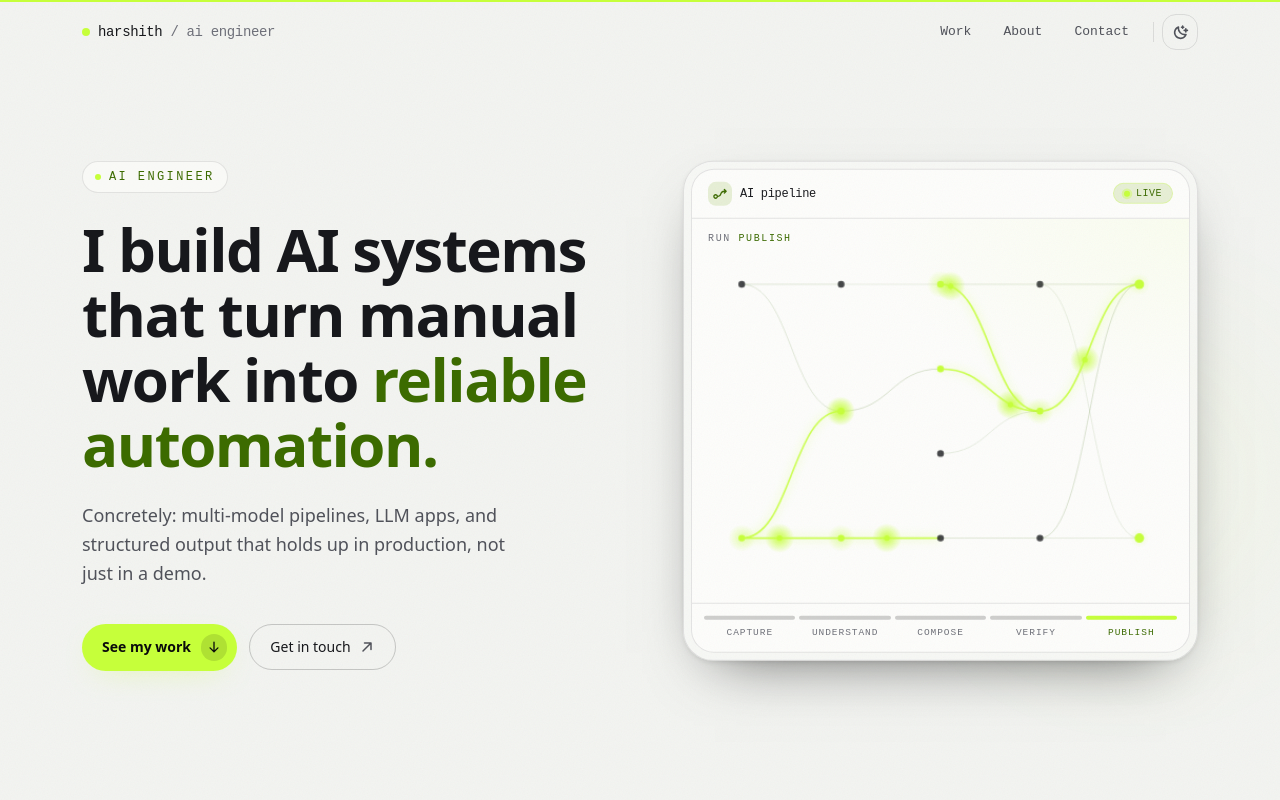
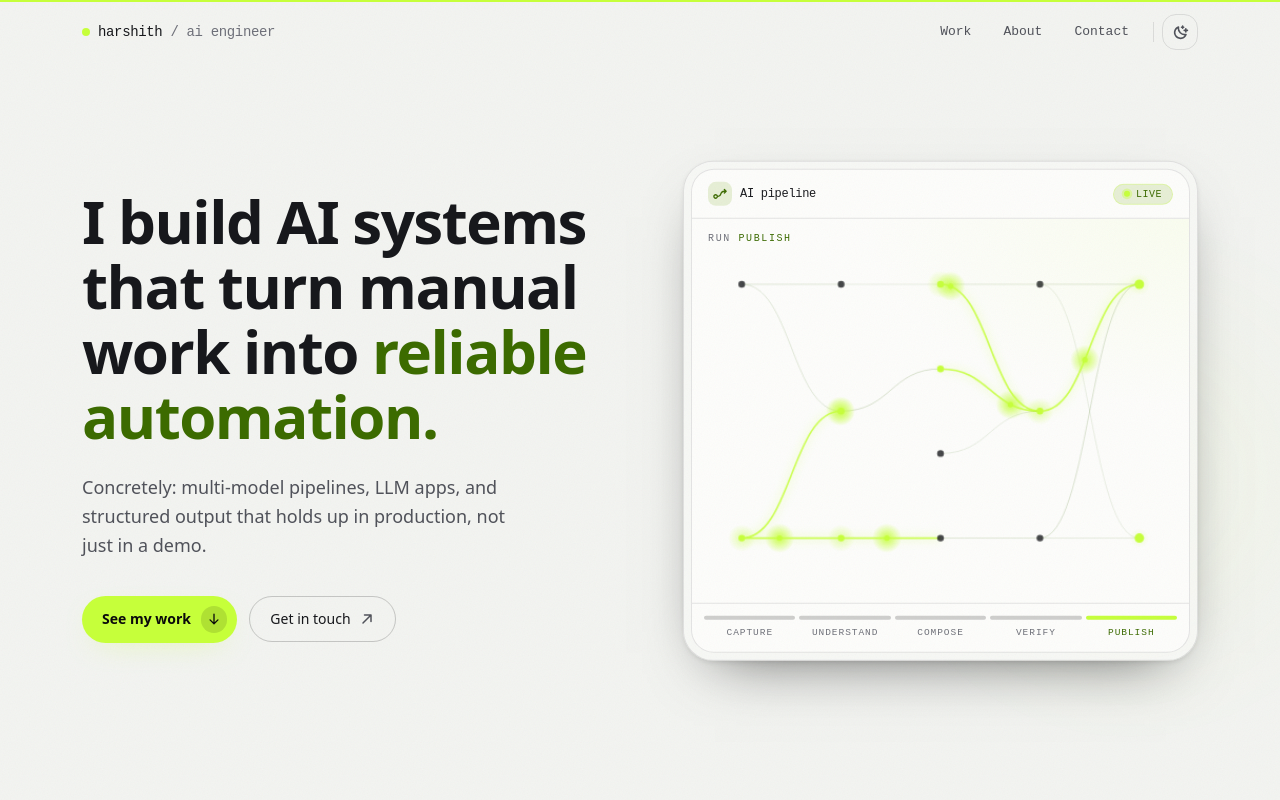
Before and after one commit to Harshith29124/My-Portfolio, a React (Vite) app: page / in a window 1280 px wide. Shown: the top 800 px of the page. Built offline with nearby package versions, Linux system fonts and the light colour scheme.

Commit message:
Remove AI Engineer pill from hero

```diff
--- a/src/components/Hero.tsx
+++ b/src/components/Hero.tsx
@@ -52,14 +52,6 @@ export default function Hero() {
       <div className="shell grid w-full items-center gap-10 lg:grid-cols-[1.05fr_0.95fr] lg:gap-8">
         {/* Left: message */}
         <div className="relative z-10 max-w-xl">
-          <motion.p
-            {...rise(0)}
-            className="mb-6 inline-flex items-center gap-2 rounded-full border border-line bg-elevated/60 px-3 py-1.5 font-mono text-[12px] uppercase tracking-[0.2em] text-accent-ink"
-          >
-            <span className="h-1.5 w-1.5 rounded-full bg-accent" aria-hidden />
-            AI Engineer
-          </motion.p>
-
           <motion.h1
             {...rise(0.08)}
             className="text-balance text-4xl font-semibold leading-[1.08] tracking-tight md:text-5xl lg:text-6xl"
```
